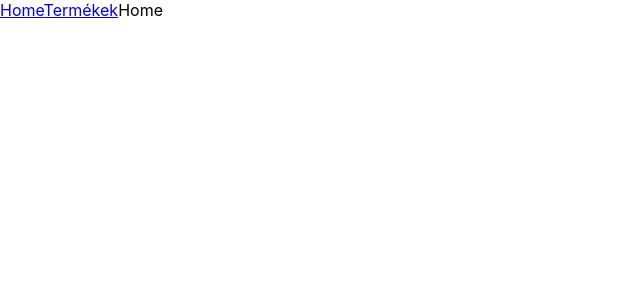
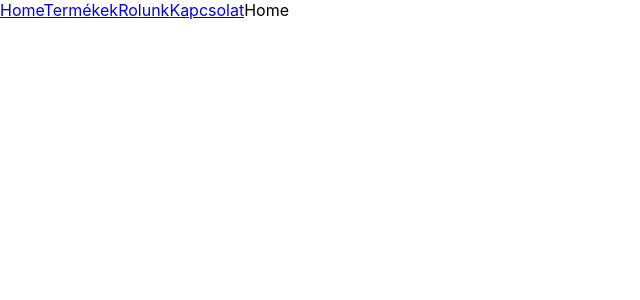
Before and after one commit to MakoveiMiron/csapat-12, a React (Create React App) app in the folder projekt/projekt12/: page / in a window 1280 px wide. Shown: the top 300 px of the page, without its empty margins (0-640 px from the left). Built offline with nearby package versions, Linux system fonts and the light colour scheme.

Commit message:
Nav frissites

```diff
--- a/projekt/projekt12/src/components/Nav/Nav.js
+++ b/projekt/projekt12/src/components/Nav/Nav.js
@@ -5,6 +5,8 @@ export default function Nav(){
         <>
             <NavLink to="/">Home</NavLink>
             <NavLink to="/termekek">Termékek</NavLink>
+            <NavLink to="/rolunk">Rolunk</NavLink>
+            <NavLink to="/kapcsolat">Kapcsolat</NavLink>
         </>
     )
 }
```
